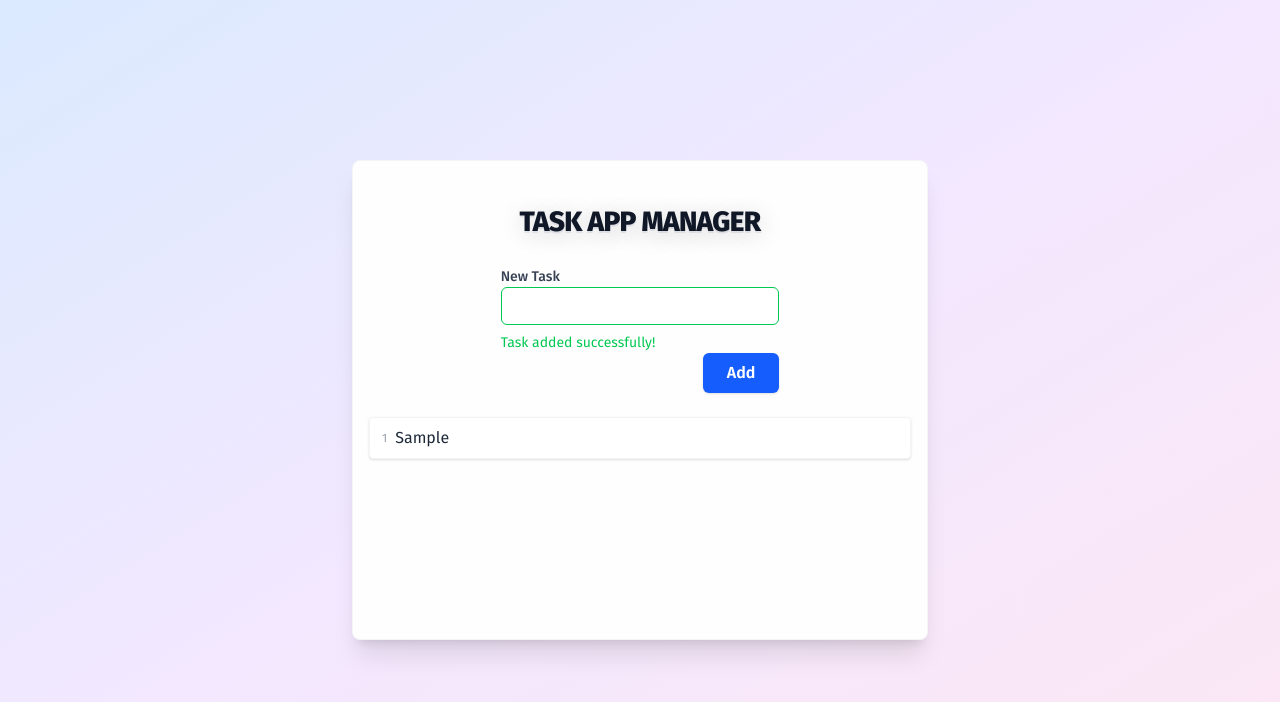
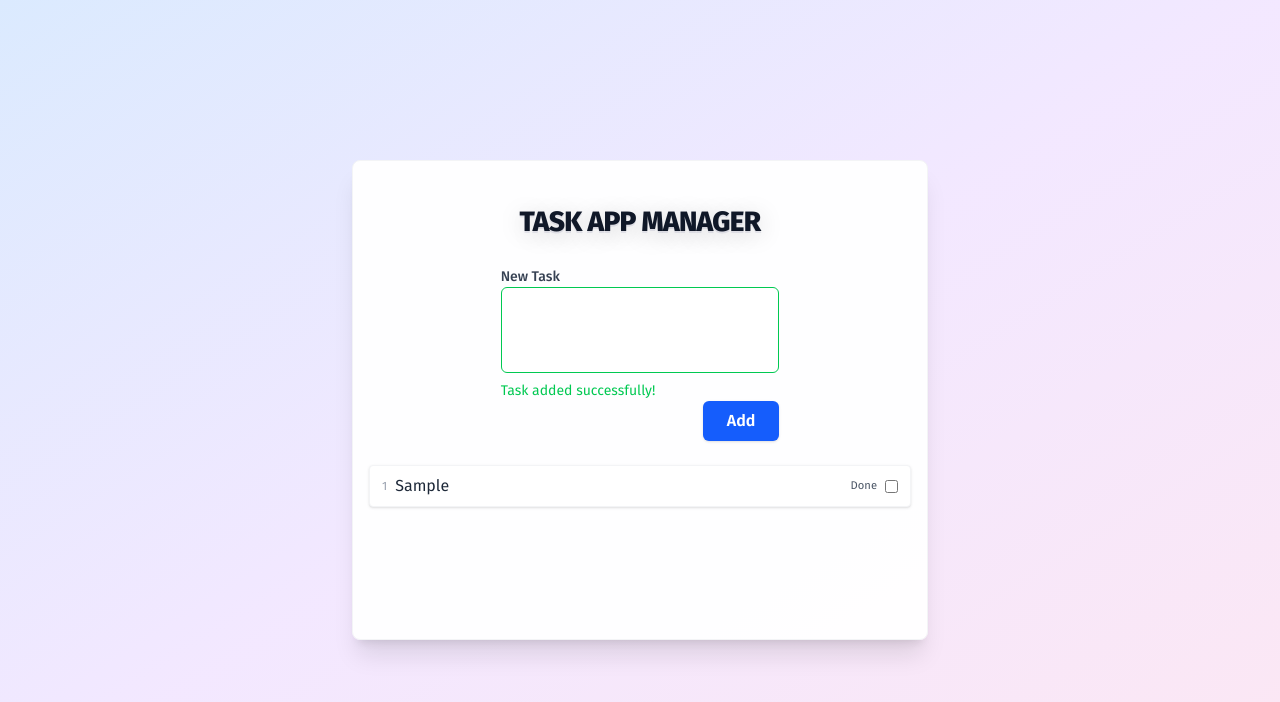
Before and after one commit to DiegoRoar/todo-tailwind-and-vue, a Vue app: page / in a window 1280 px wide. Both pictures are taken after typing "Sample" into the empty fields and a click on the button "Add". Shown: the top 702 px of the page. Built offline with nearby package versions, Linux system fonts and the light colour scheme.

Commit message:
Checkbox
ToggleDone

```diff
--- a/src/App.vue
+++ b/src/App.vue
@@ -16,7 +16,7 @@
         >
           Add a task to get started...
         </div>
-        <TaskList :tasks="tasks" />
+        <TaskList :tasks="tasks" @toggle-done="toggleDone" />
       </div>
     </div>
   </main>
@@ -37,6 +37,13 @@ const addTask = (newTask: string) => {
     done: false,
   });
 };
+
+const toggleDone = (id: string) => {
+  const task = tasks.value.find((task) => task.id === id);
+  if (task) {
+    task.done = !task.done;
+  }
+};
 </script>
 
 <style scoped></style>
--- a/src/components/forms/TaskList.vue
+++ b/src/components/forms/TaskList.vue
@@ -7,6 +7,14 @@
     >
       <span class="text-xs text-gray-400">{{ index + 1 }}</span>
       <span class="flex-1 truncate">{{ task.title }}</span>
+      <label class="flex items-center gap-2 text-sm text-gray-600">
+        <small>Done</small>
+        <input
+          type="checkbox"
+          @input="emits('toggleDone', task.id)"
+          :checked="task.done"
+        />
+      </label>
     </li>
   </ul>
 </template>
@@ -14,6 +22,10 @@
 <script lang="ts" setup>
 import type { Task } from "../../types";
 const props = defineProps<{ tasks: Task[] }>();
+
+const emits = defineEmits<{
+  toggleDone: [id: string];
+}>();
 </script>
 
 <style scoped></style>
--- a/src/components/inputs/BaseInput.vue
+++ b/src/components/inputs/BaseInput.vue
@@ -7,10 +7,11 @@
         :type="props.type || 'text'"
         :placeholder="props.placeholder"
         :value="props.modelValue"
-        class="input-default"
+        class="input-default py-8"
         :aria-invalid="props.ariaInvalid === true ? 'true' : undefined"
         :class="[$attrs.class]"
         @input="onInput"
+        maxlength="50"
       />
     </label>
   </div>
```
